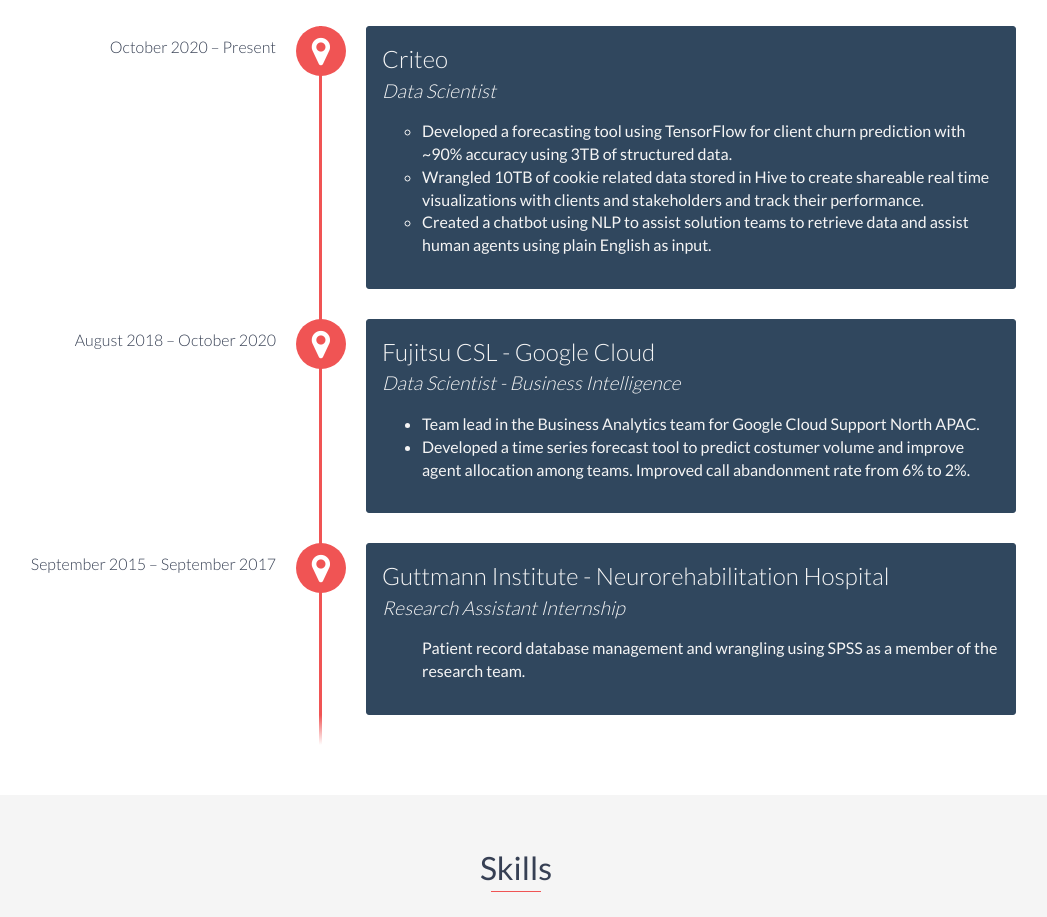
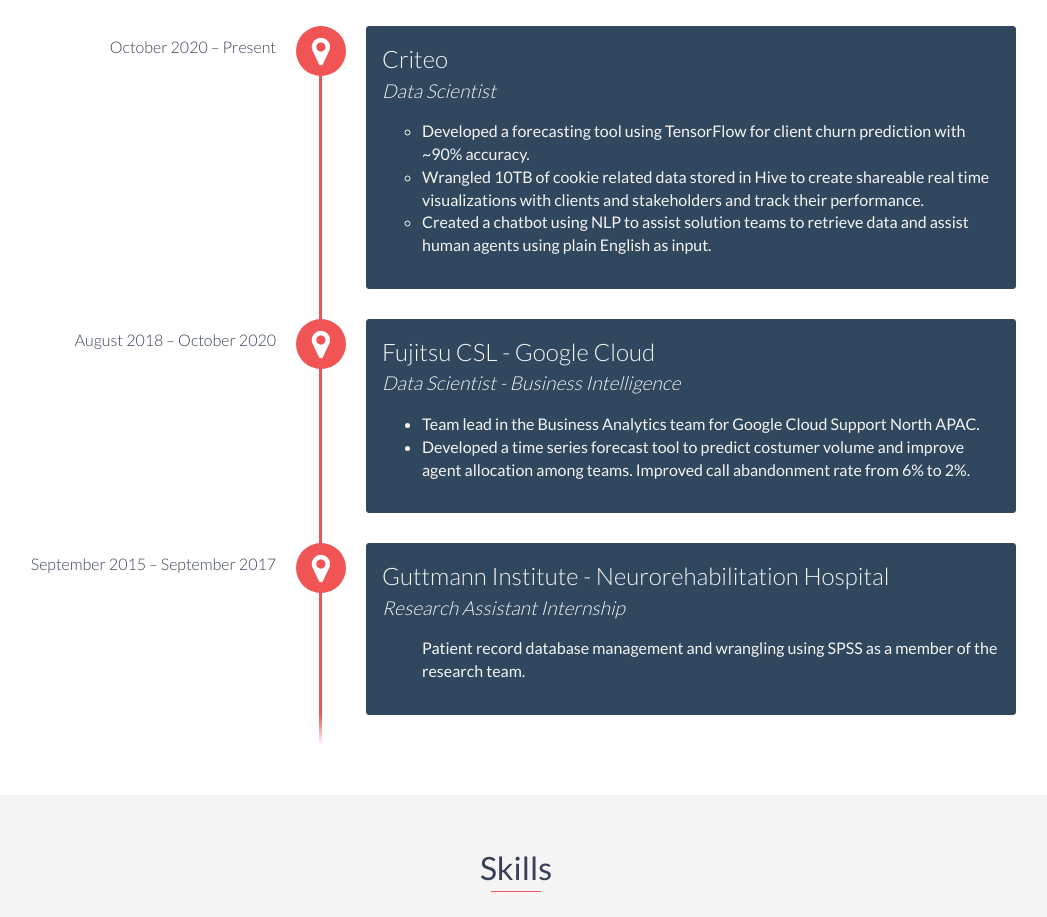
Before and after one commit to dvallslanaquera/davidvalls_portfolio, a website: page index.html in a window 1280 px wide. Shown: the part 2400-3317 px from the top of the page, without its empty margins (124-1171 px from the left). Drawn offline with nearby package versions, Linux system fonts and the light colour scheme.

Commit message:
Update index.html

```diff
--- a/index.html
+++ b/index.html
@@ -139,7 +139,7 @@
                 <h4><em>Data Scientist</em></h4>
                 <p>
                     <ul style="list-style-type:circle;">
-                        <li>Developed a forecasting tool using TensorFlow for client churn prediction with ~90% accuracy using 3TB of structured data.</li>
+                        <li>Developed a forecasting tool using TensorFlow for client churn prediction with ~90% accuracy.</li>
                         <li>Wrangled 10TB of cookie related data stored in Hive to create shareable real time visualizations with clients and stakeholders and track their performance. </li>
                         <li>Created a chatbot using NLP to assist solution teams to retrieve data and assist human agents using plain English as input. </li>
                     </ul>
```
